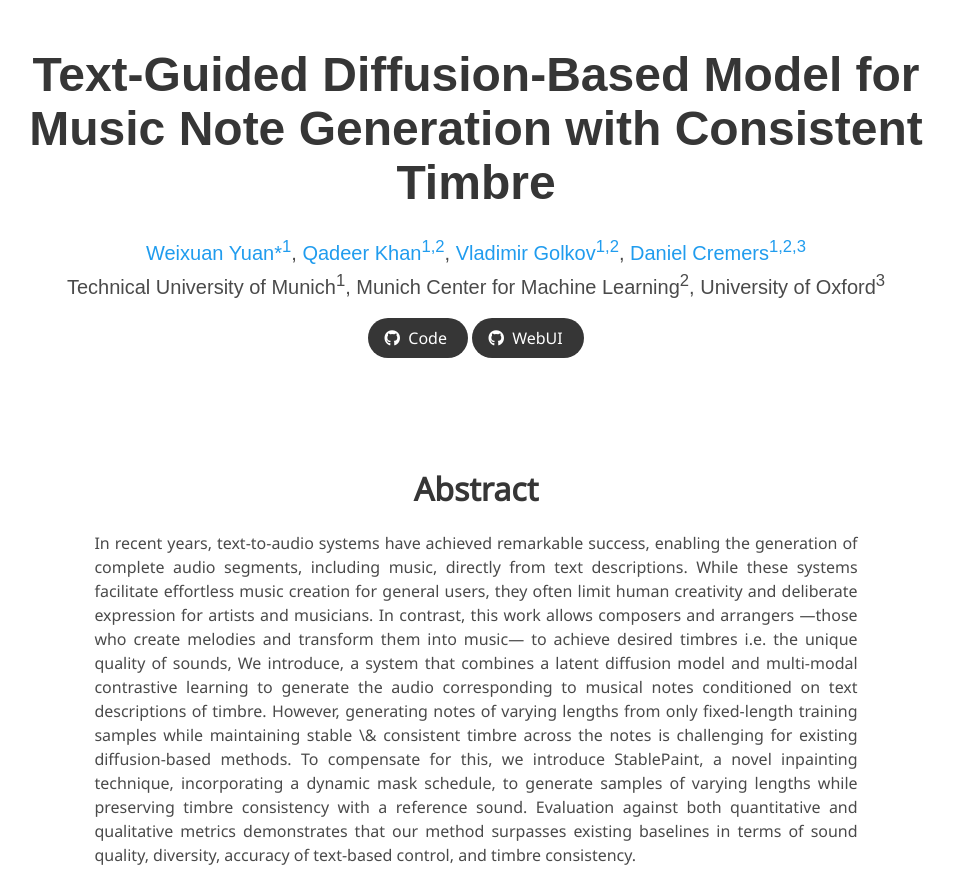
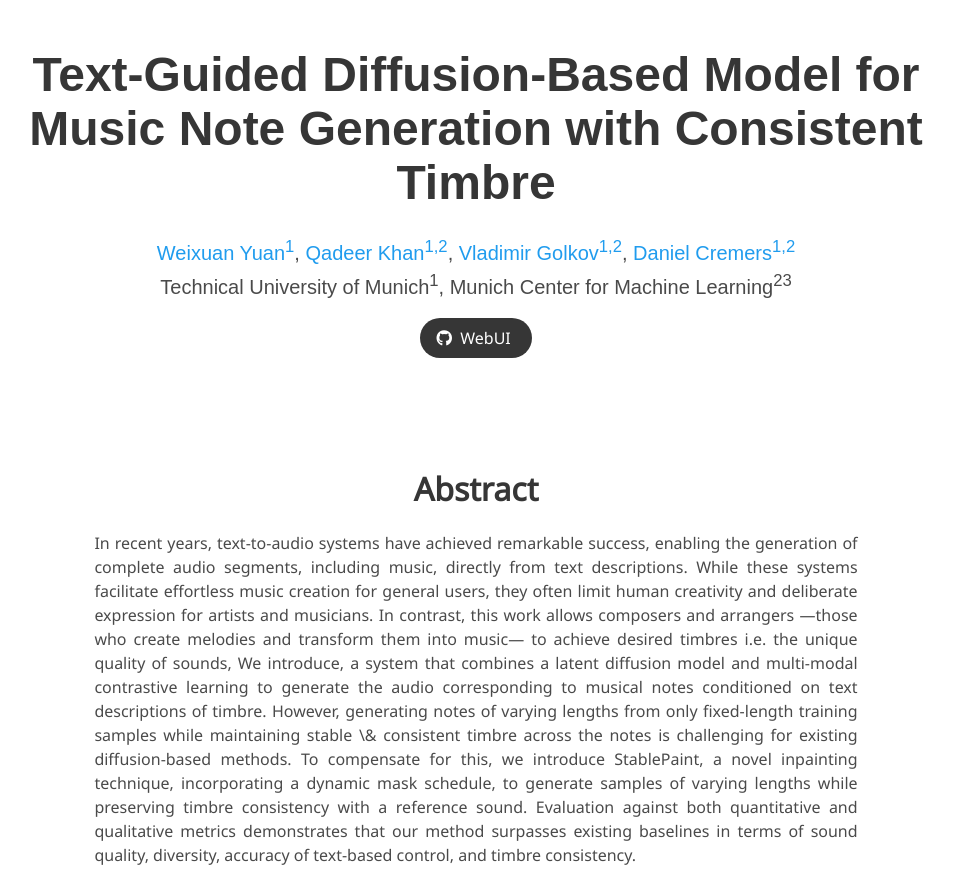
Before and after one commit to WxuanYuan/Musical-Note-Generation, a plain HTML site: page index.html in a window 1280 px wide. Shown: the top 882 px of the page, without its empty margins (164-1118 px from the left). Drawn offline with nearby package versions, Linux system fonts and the light colour scheme; some icons are missing; a web font is replaced by a local one.

Commit message:
weixuan local

```diff
--- a/index.html
+++ b/index.html
@@ -57,18 +57,18 @@
             <div class="is-size-5 publication-authors">
               <!-- Paper authors -->
               <span class="author-block">
-                <a href="https://github.com/WxuanYuan" target="_blank">Weixuan Yuan*<sup>1</sup></a>,</span>
+                <a href="https://github.com/WxuanYuan" target="_blank">Weixuan Yuan<sup>1</sup></a>,</span>
                 <span class="author-block">
                 <a href="https://cvg.cit.tum.de/members/khamuham" target="_blank">Qadeer Khan<sup>1,2</sup></a>,</span>
                 <span class="author-block">
                 <a href="https://cvg.cit.tum.de/members/golkov" target="_blank">Vladimir Golkov<sup>1,2</sup></a>,</span>
                 <span class="author-block">
-                <a href="https://cvg.cit.tum.de/members/cremers" target="_blank">Daniel Cremers<sup>1,2,3</sup></a></span>
+                <a href="https://cvg.cit.tum.de/members/cremers" target="_blank">Daniel Cremers<sup>1,2</sup></a></span>
             </div>
 
             <div class="is-size-5 publication-authors">
               <span class="author-block">
-                Technical University of Munich<sup>1</sup>, Munich Center for Machine Learning<sup>2</sup>, University of Oxford<sup>3</sup>
+                Technical University of Munich<sup>1</sup>, Munich Center for Machine Learning<sup>2</sup><sup>3</sup>
                 <!-- <br>IEEE International Conference on Intelligent Transportation Systems ITSC 2023 -->
               </span>
               <!-- <span class="eql-cntrb"><small><br><sup>*</sup>Indicates Equal Contribution</small></span> -->
@@ -102,17 +102,17 @@
 <!--                </a>-->
 <!--              </span>-->
 
-              <!-- Github link -->
-              <!-- TODO: change repository -->
-              <span class="link-block">
-                <a href="https://github.com/WxuanYuan" target="_blank"
-                class="external-link button is-normal is-rounded is-dark">
-                <span class="icon">
-                  <i class="fab fa-github"></i>
-                </span>
-                <span>Code</span>
-                </a>
-              </span>
+<!--              &lt;!&ndash; Github link &ndash;&gt;-->
+<!--              &lt;!&ndash; TODO: change repository &ndash;&gt;-->
+<!--              <span class="link-block">-->
+<!--                <a href="https://github.com/WxuanYuan" target="_blank"-->
+<!--                class="external-link button is-normal is-rounded is-dark">-->
+<!--                <span class="icon">-->
+<!--                  <i class="fab fa-github"></i>-->
+<!--                </span>-->
+<!--                <span>Code</span>-->
+<!--                </a>-->
+<!--              </span>-->
 
               <!-- WebUI link -->
               <!-- TODO: change link and host webUI -->
```
